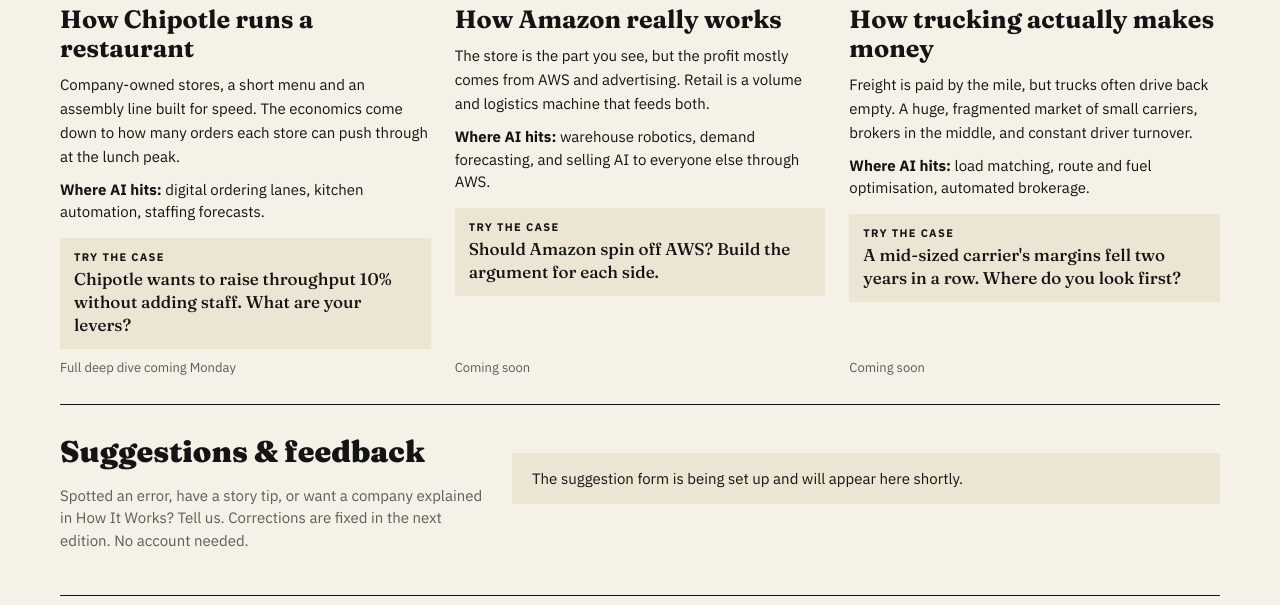
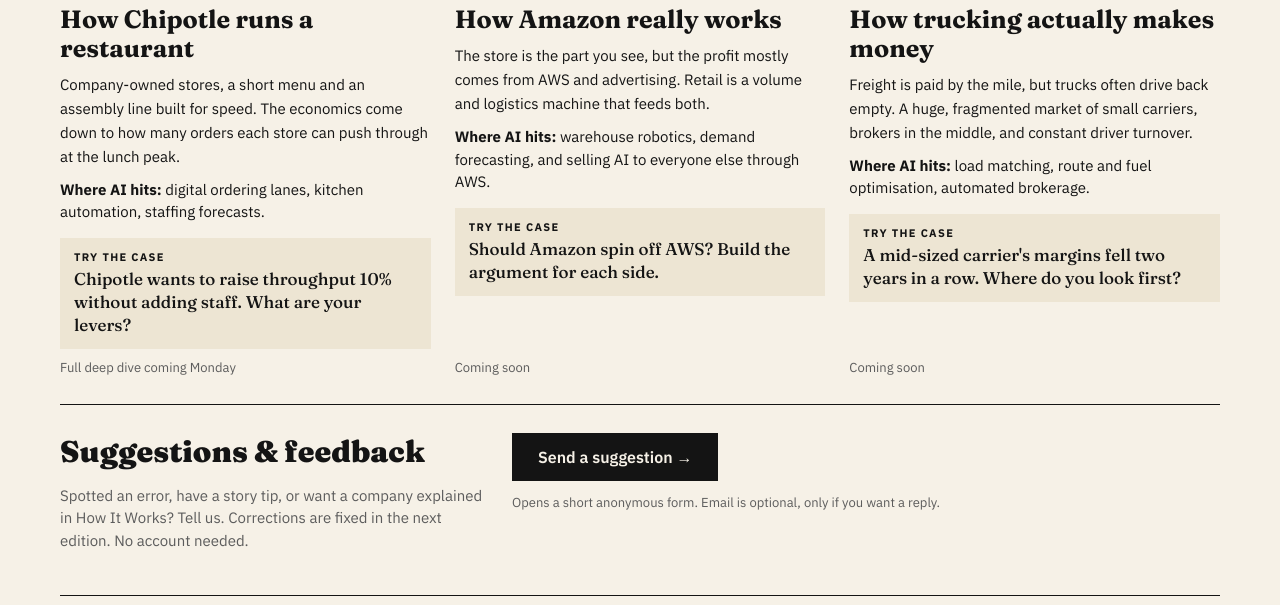
Before and after one commit to 3ntrepreneur/consultant-times, a plain HTML site: page index.html in a window 1280 px wide. Shown: the part 3468-4073 px from the top of the page. Drawn offline with Linux system fonts and the light colour scheme.

Commit message:
Add suggestions form

```diff
--- a/index.html
+++ b/index.html
@@ -108,7 +108,7 @@ footer > div{flex:1 1 220px}
 </div>
 <script>
 "use strict";
-const SITE = { name: "The Consultant Times", founder: "Thomson Le", formUrl: "__FORM_URL__", tz: "America/Vancouver" };
+const SITE = { name: "The Consultant Times", founder: "Thomson Le", formUrl: "https://docs.google.com/forms/d/e/1FAIpQLSfo1_S7TEHVEtA4acb5jJ0IMoUhgYiQcoDcwr9MFqbnnmq6_A/viewform", tz: "America/Vancouver" };
 const FIRMS = ["McKinsey","BCG","Bain","Deloitte","EY","PwC","KPMG","Accenture","Doane Grant Thornton","Industry"];
 const DESKS = ["Tech & AI","Financial services","Energy & resources","Consumer & retail","Health","Industrials & logistics","Media & telecom","Public sector","Consulting industry"];
 const SECTIONS = ["Latest","AI & Tools","Big Moves","Vancouver","How It Works"];
```
